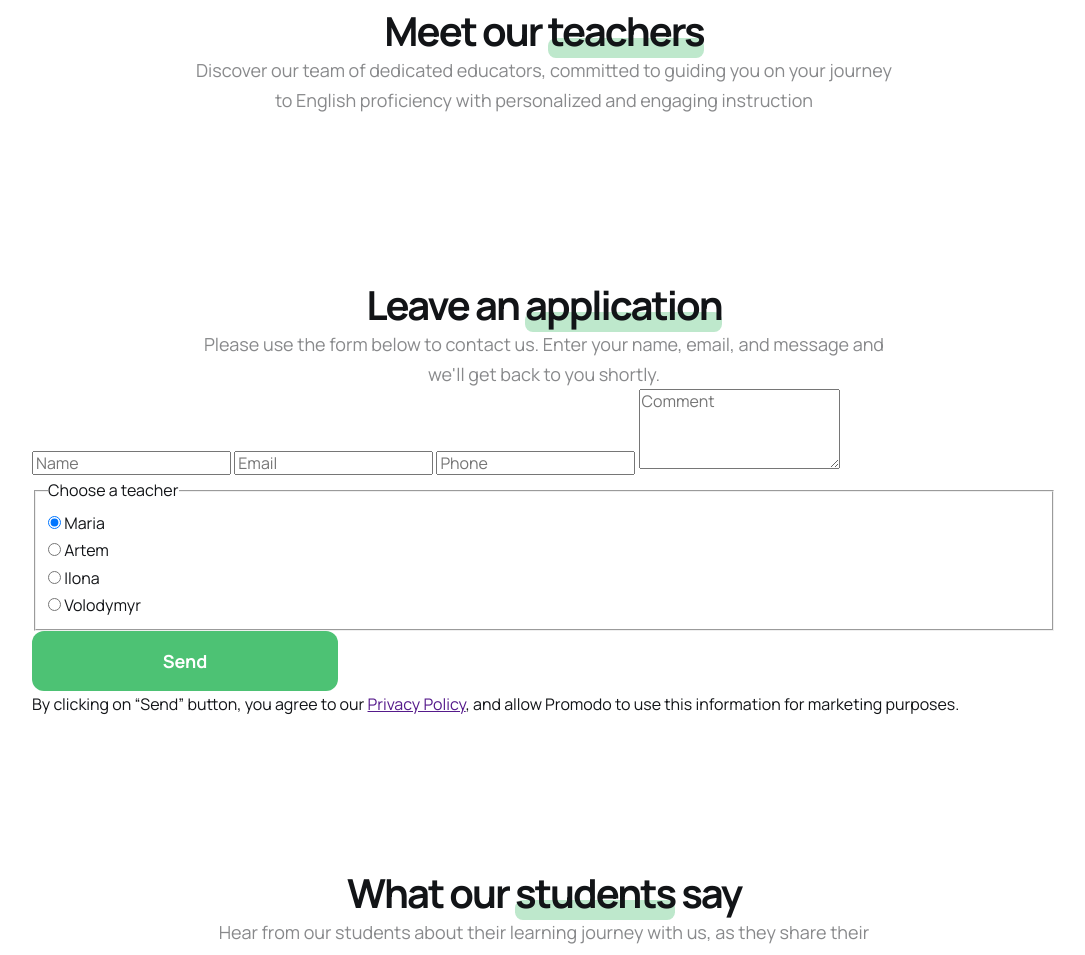
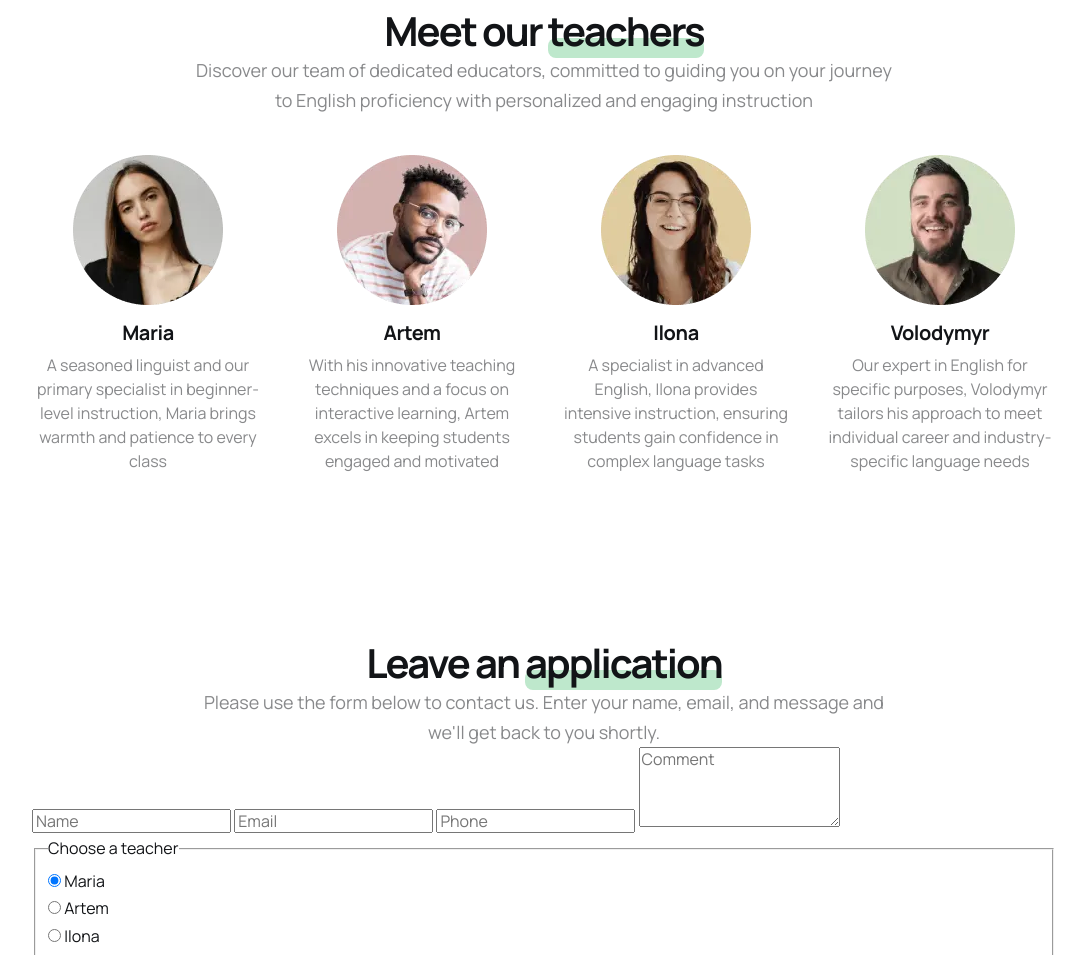
Before and after one commit to yangicher/goit-markup-final-project, a website built with Vite: page src/index.html in a window 1280 px wide. Shown: the part 2898-3853 px from the top of the page, without its empty margins (96-1181 px from the left). Built offline with nearby package versions, Linux system fonts and the light colour scheme.

Commit message:
meet our teachers

```diff
--- a/src/css/main.css
+++ b/src/css/main.css
@@ -9,3 +9,4 @@
 @import url("./about.css");
 @import url("./header.css");
 @import url("./hero.css");
+@import url("./team.css");
--- /dev/null
+++ b/src/css/team.css
@@ -0,0 +1,80 @@
+.card-set {
+    display: flex;
+    flex-wrap: wrap;
+    column-gap: var(--indent-col);
+    row-gap: var(--indent-col);
+    --indent-col: 80px;
+    --items: 1;
+    --indent-row: var(--indent-col);
+}
+
+.card-set-item {
+    width: calc((100% - var(--indent-col) * (var(--items) - 1)) / var(--items));
+}
+
+.team-list {
+    margin-top: 40px;
+    padding: 0;
+}
+
+.team-item {
+    list-style: none;
+}
+.team-photo {
+    display: block;
+    margin: 0 auto;
+    margin-bottom: 16px;
+}
+.team-text {
+    min-width: 335px;
+    display: block;
+    margin: 0 auto;
+}
+.team-name {
+    font-weight: 700;
+    font-size: 20px;
+    line-height: 1.2;
+    text-align: center;
+    letter-spacing: -0.02em;
+    color: var(--color-black);
+    margin-bottom: 8px;
+}
+.team-info {
+    font-weight: 400;
+    font-size: 14px;
+    line-height: 1.71;
+    text-align: center;
+    color: var(--color-dark-gray);
+}
+
+@media screen and (min-width: 768px) {
+    .team-list {
+        --items: 2;
+        --indent-col: 32px;
+    }
+
+    .team-name {
+        font-weight: 700;
+        font-size: 20px;
+        line-height: 1.2;
+        text-align: center;
+        letter-spacing: -0.02em;
+        color: var(--color-black);
+        margin-bottom: 8px;
+    }
+    .team-info {
+        font-size: 16px;
+        line-height: 1.5;
+    }
+}
+
+@media screen and (min-width: 1280px) {
+    .team-list {
+        --items: 4;
+        --indent-col: 32px;
+    }
+
+    .team-text {
+        min-width: 232px;
+    }
+}
--- a/src/css/variables.css
+++ b/src/css/variables.css
@@ -25,4 +25,5 @@
     --tablet-width: 768px;
     --desktop-width: 1280px;
 
+
 }
--- a/src/partials/team.html
+++ b/src/partials/team.html
@@ -1,15 +1,101 @@
 <section class="section team" id="teachers">
     <div class="container">
         <div class="team-title">
-            <h2 class="team-head">Meet our <span class="underline">teachers</span></h2>
+            <h2 class="team-head">
+                Meet our <span class="underline">teachers</span>
+            </h2>
             <p class="subtitle">
-                Discover our team of dedicated educators, committed to guiding you on your journey to English
-                proficiency with personalized and engaging instruction
+                Discover our team of dedicated educators, committed to guiding
+                you on your journey to English proficiency with personalized and
+                engaging instruction
             </p>
         </div>
 
-        <ul class="team-list">
-
+        <ul class="team-list card-set">
+            <li class="team-item card-set-item">
+                <img
+                    src="../img/teachers/maria-1x.webp"
+                    alt="maria"
+                    srcset="
+                        ../img/teachers/maria-1x.webp 1x,
+                        ../img/teachers/maria-2x.webp 2x
+                    "
+                    width="150"
+                    height="150"
+                    class="team-photo"
+                />
+                <div class="team-text">
+                    <h2 class="team-name">Maria</h2>
+                    <p class="team-info">
+                        A seasoned linguist and our primary specialist in
+                        beginner-level instruction, Maria brings warmth and
+                        patience to every class
+                    </p>
+                </div>
+            </li>
+            <li class="team-item card-set-item">
+                <img
+                    src="../img/teachers/artem-1x.webp"
+                    alt="artem"
+                    srcset="
+                        ../img/teachers/artem-1x.webp 1x,
+                        ../img/teachers/artem-2x.webp 2x
+                    "
+                    width="150"
+                    height="150"
+                    class="team-photo"
+                />
+                <div class="team-text">
+                    <h2 class="team-name">Artem</h2>
+                    <p class="team-info">
+                        With his innovative teaching techniques and a focus on
+                        interactive learning, Artem excels in keeping students
+                        engaged and motivated
+                    </p>
+                </div>
+            </li>
+            <li class="team-item card-set-item">
+                <img
+                    src="../img/teachers/ilona-1x.webp"
+                    alt="ilona"
+                    srcset="
+                        ../img/teachers/ilona-1x.webp 1x,
+                        ../img/teachers/ilona-2x.webp 2x
+                    "
+                    width="150"
+                    height="150"
+                    class="team-photo"
+                />
+                <div class="team-text">
+                    <h2 class="team-name">Ilona</h2>
+                    <p class="team-info">
+                        A specialist in advanced English, Ilona provides
+                        intensive instruction, ensuring students gain confidence
+                        in complex language tasks
+                    </p>
+                </div>
+            </li>
+            <li class="team-item card-set-item">
+                <img
+                    src="../img/teachers/volodymyr-1x.webp"
+                    alt="volodymyr"
+                    srcset="
+                        ../img/teachers/volodymyr-1x.webp 1x,
+                        ../img/teachers/volodymyr-2x.webp 2x
+                    "
+                    width="150"
+                    height="150"
+                    class="team-photo"
+                />
+                <div class="team-text">
+                    <h2 class="team-name">Volodymyr</h2>
+                    <p class="team-info">
+                        Our expert in English for specific purposes, Volodymyr
+                        tailors his approach to meet individual career and
+                        industry-specific language needs
+                    </p>
+                </div>
+            </li>
         </ul>
     </div>
 </section>
```
